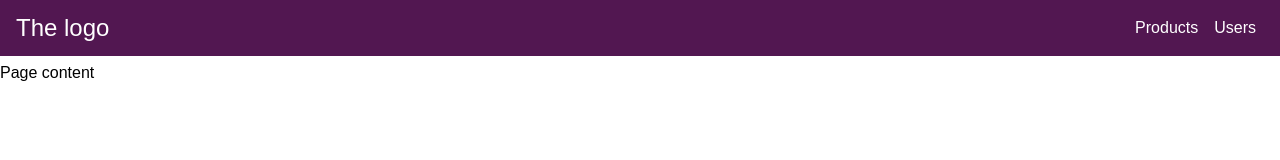
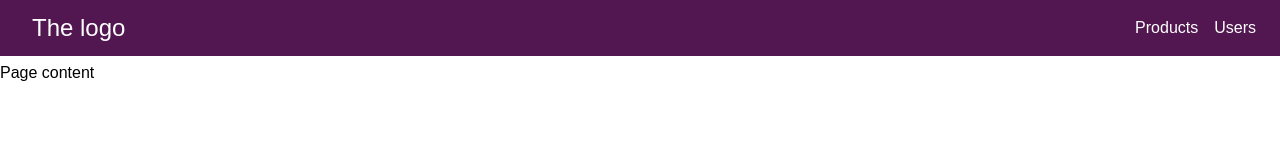
Before and after one commit to alanmaranto/React-Navigation-Bar, a React (Create React App) app: page / in a window 1280 px wide. Shown: the top 160 px of the page. Built offline with nearby package versions, Linux system fonts and the light colour scheme.

Commit message:
fix(toolbar): missing class selector

```diff
--- a/src/components/Toolbar/Toolbar.css
+++ b/src/components/Toolbar/Toolbar.css
@@ -6,7 +6,11 @@
   height: 56px;
 }
 
-.toolbar__logo a{
+.toolbar__logo {
+  margin-left: 1rem;
+}
+
+.toolbar__logo a {
   color: white;
   text-decoration: none;
   font-size: 1.5rem;
```
Lines whose indentation alone changed are shown as unchanged.
